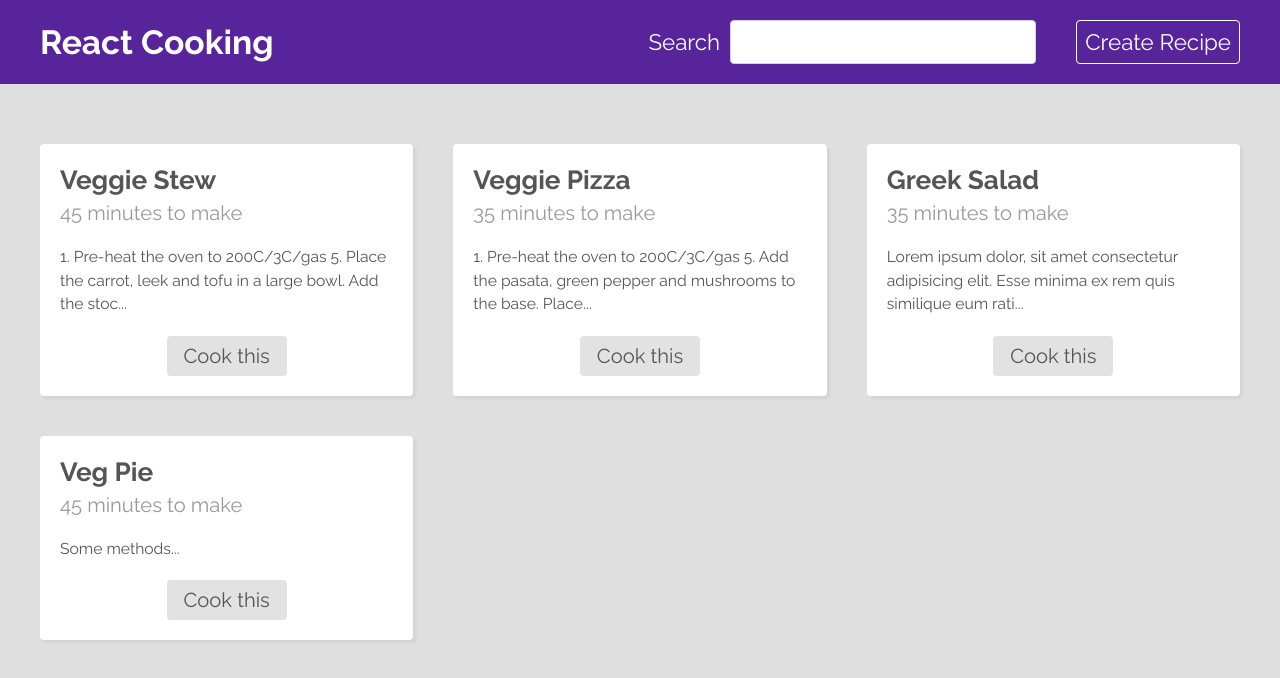
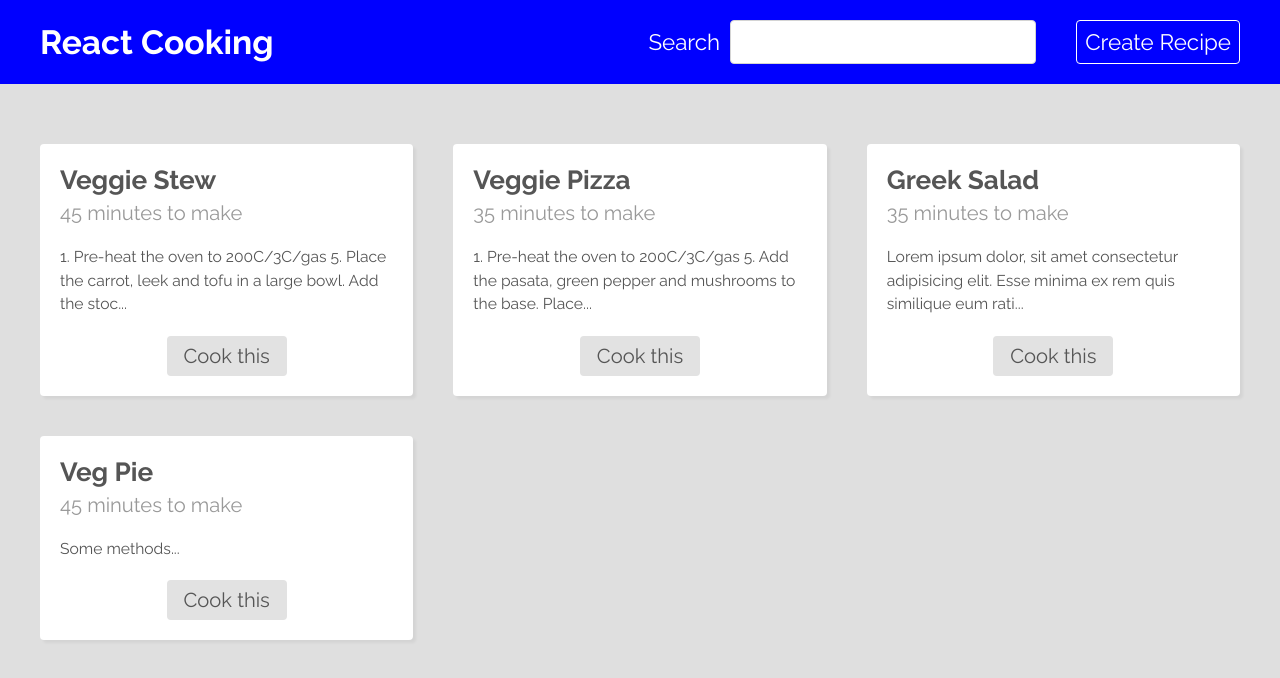
Before and after one commit to coffmanjrp/react-cooking, a React (Create React App) app: page / in a window 1280 px wide. Shown: the top 678 px of the page. Built offline with nearby package versions, Linux system fonts and the light colour scheme; data requests are answered from the project's data file.

Commit message:
Accessing Context Values

```diff
--- a/src/components/Navbar.tsx
+++ b/src/components/Navbar.tsx
@@ -1,11 +1,14 @@
-import { FC } from 'react';
+import { FC, useContext } from 'react';
 import { Link } from 'react-router-dom';
 import { Searchbar } from '.';
+import { ThemeContext } from 'context/ThemeContext';
 import './Navbar.css';
 
 const Navbar: FC = () => {
+  const { color } = useContext(ThemeContext);
+
   return (
-    <div className="navbar">
+    <div className="navbar" style={{ background: color }}>
       <nav>
         <Link to="/" className="brand">
           <h1>React Cooking</h1>
--- a/src/context/ThemeContext.tsx
+++ b/src/context/ThemeContext.tsx
@@ -1,6 +1,6 @@
 import { createContext, ReactChild } from 'react';
 
-export const ThemeContext = createContext({});
+export const ThemeContext = createContext({ color: '' });
 
 export const ThemeProvider = ({ children }: { children: ReactChild }) => {
   return (
```
